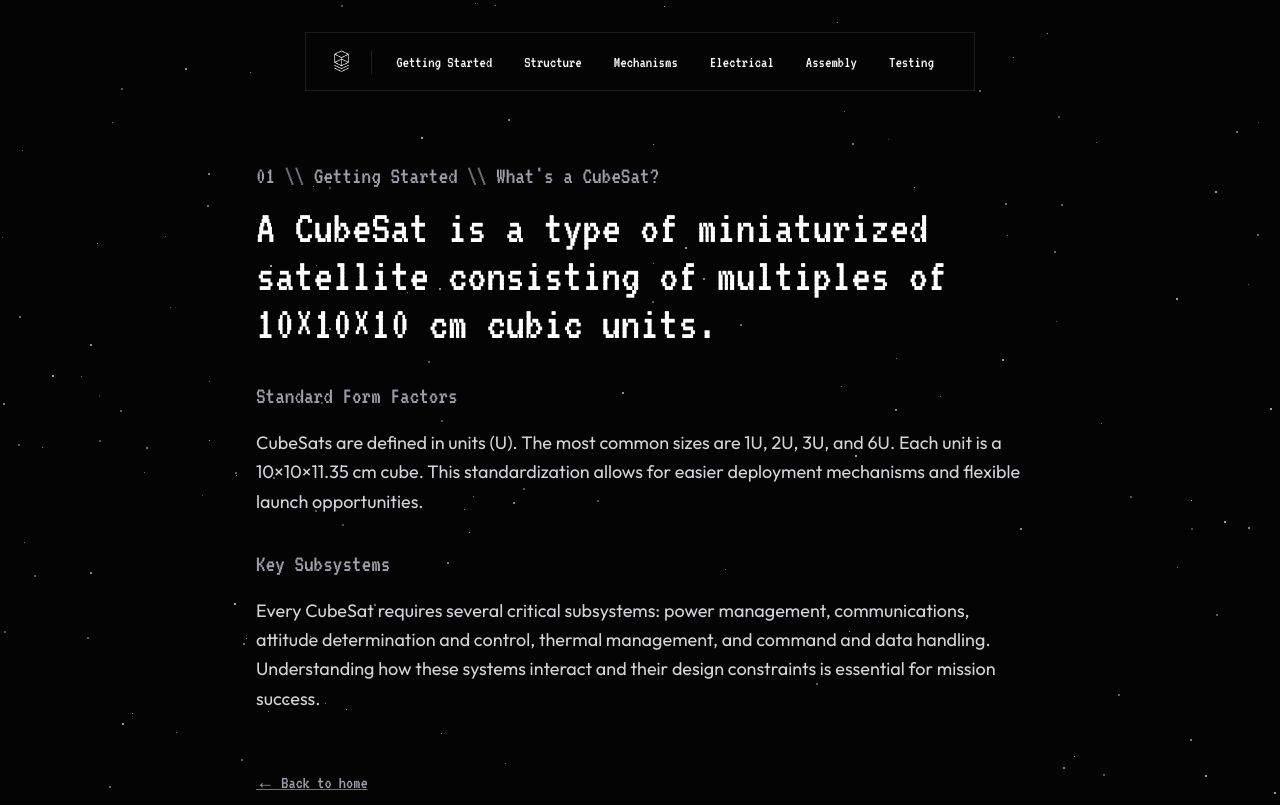
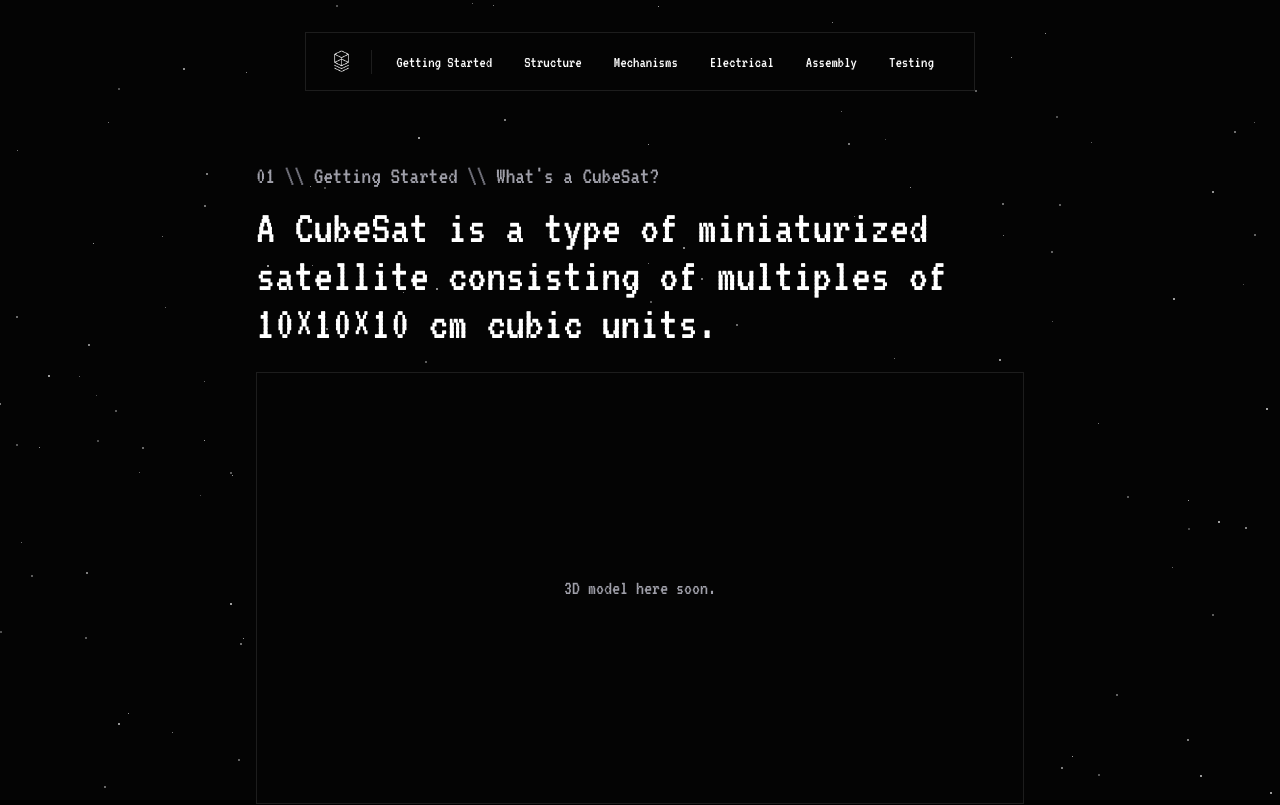
Before and after one commit to CubeSource/website-resources, a Next.js app in the folder resources/: page /docs/foundations in a window 1280 px wide. Shown: the top 805 px of the page. Built offline with nearby package versions, Linux system fonts and the light colour scheme.

Commit message:
model placeholder

```diff
--- a/resources/app/docs/foundations/page.tsx
+++ b/resources/app/docs/foundations/page.tsx
@@ -8,6 +8,7 @@ import Title from "../../../components/content/Title";
 import Header from "../../../components/content/Header";
 import Text from "../../../components/content/Text";
 import Section from "../../../components/content/Section";
+import Model from "../../../components/content/Model";
 
 export default function FoundationsPage() {
   return (
@@ -23,6 +24,7 @@ export default function FoundationsPage() {
             <Header>
               A CubeSat is a type of miniaturized satellite consisting of multiples of 10×10×10 cm cubic units.
             </Header>
+            <Model />
           </div>
 
           <section className="space-y-4">
--- /dev/null
+++ b/resources/components/content/Model.tsx
@@ -0,0 +1,11 @@
+import { vt323 } from "../../lib/fonts";
+
+export default function Model() {
+  return (
+    <div className="w-full my-6 aspect-video bg-[#040404] bg-opacity-80 backdrop-blur-md border border-white/10 rounded-[0px] flex items-center justify-center">
+      <p className={`${vt323.className} text-white text-lg sm:text-xl text-zinc-400`}>
+        3D model here soon.
+      </p>
+    </div>
+  );
+}
```
